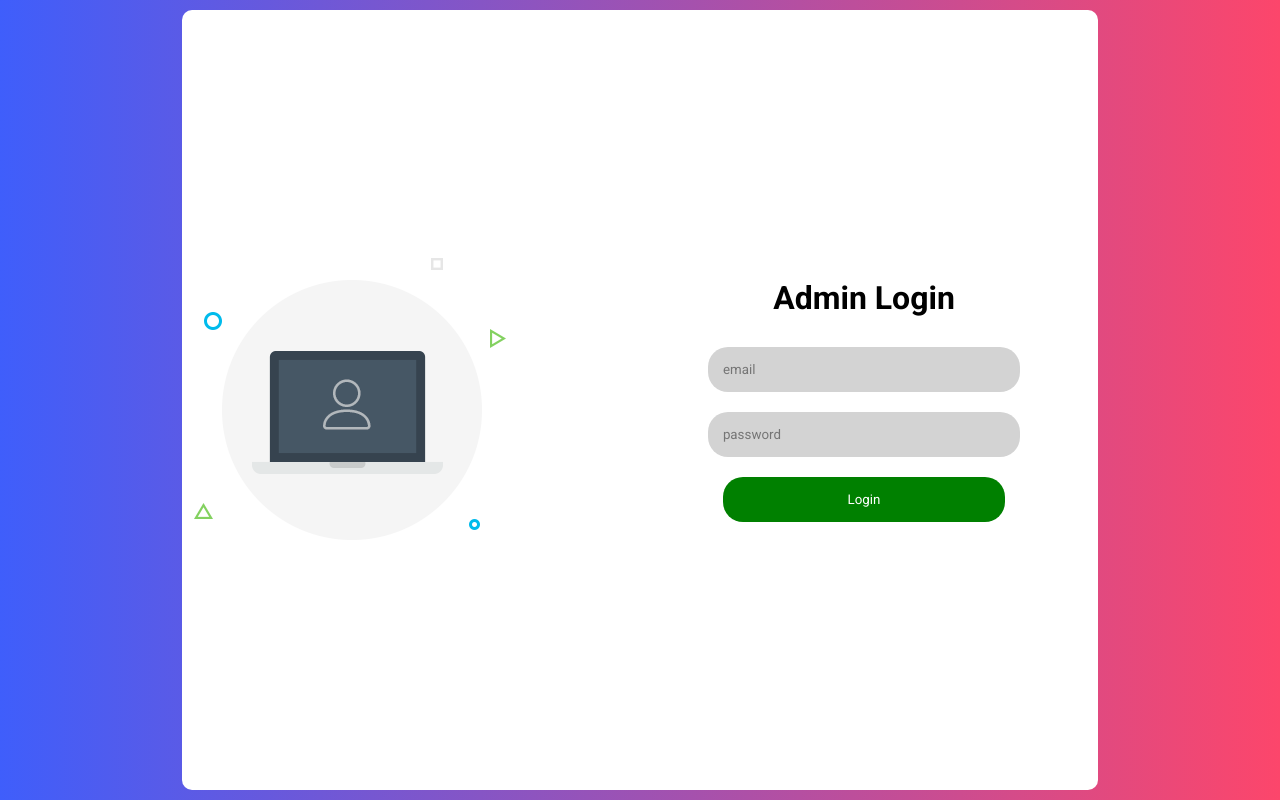
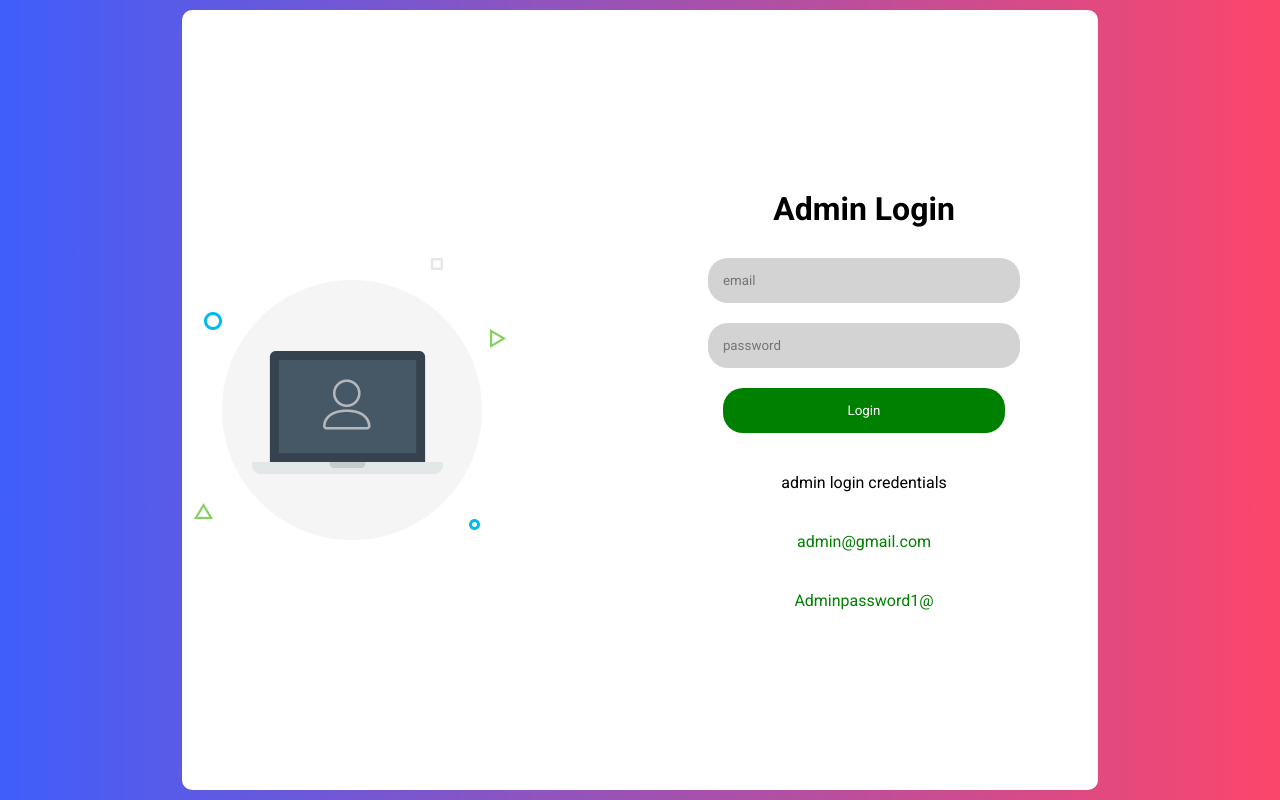
Before and after one commit to roczyno/shop-adminPage, a React (Vite) app: page /pdf in a window 1280 px wide. Built offline with nearby package versions, Linux system fonts and the light colour scheme.

Commit message:
worked on some stuff

```diff
--- a/src/pages/login/Login.jsx
+++ b/src/pages/login/Login.jsx
@@ -22,7 +22,7 @@ const Login = () => {
         password,
       });
       dispatch({ type: "LOGIN_SUCCESS", payload: res.data });
-      res.data.user && navigate("/");
+      res.data.user.isAdmin && navigate("/");
     } catch (error) {
       dispatch({ type: "LOGIN_FAILURE" });
       if (
@@ -62,6 +62,9 @@ const Login = () => {
             </button>
           </form>
           {error && <span style={{ color: "red" }}>{error}</span>}
+          <span>admin login credentials</span>
+          <span style={{ color: "green" }}>admin@gmail.com</span>
+          <span style={{ color: "green" }}>Adminpassword1@</span>
         </div>
       </div>
     </div>
```
